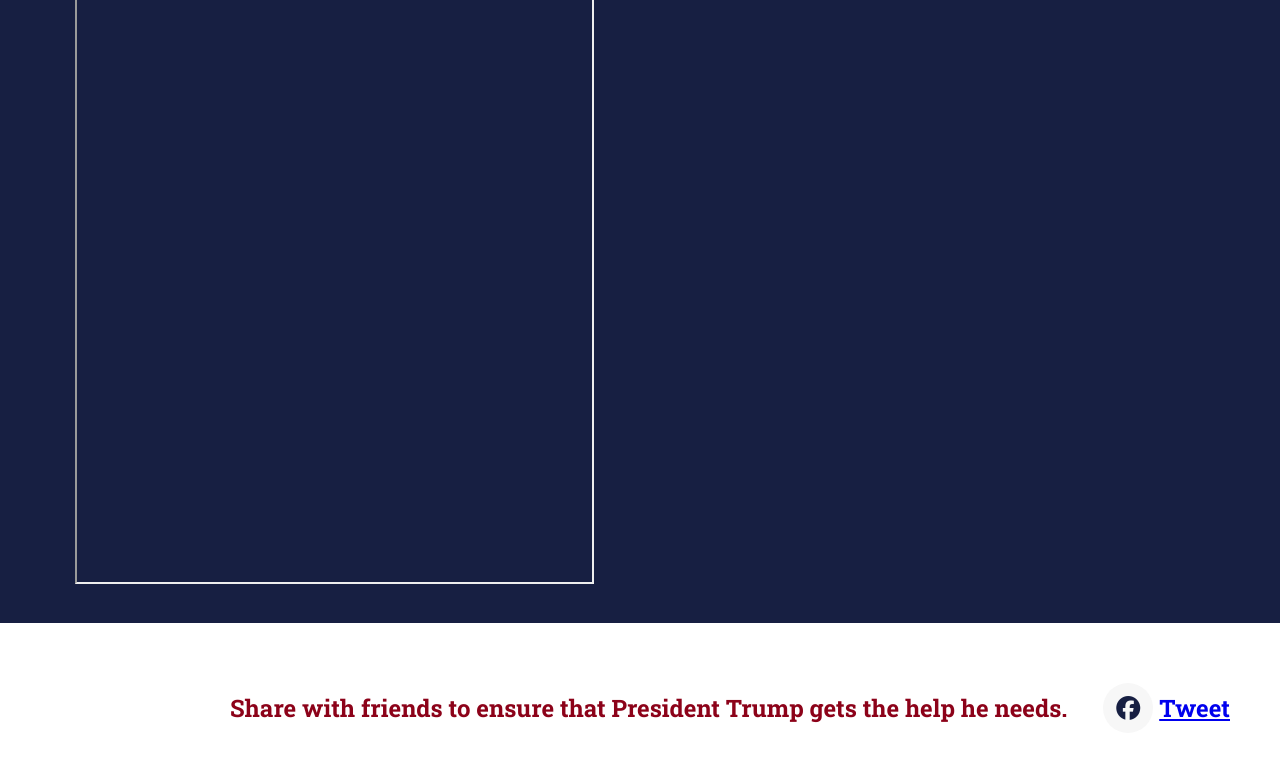
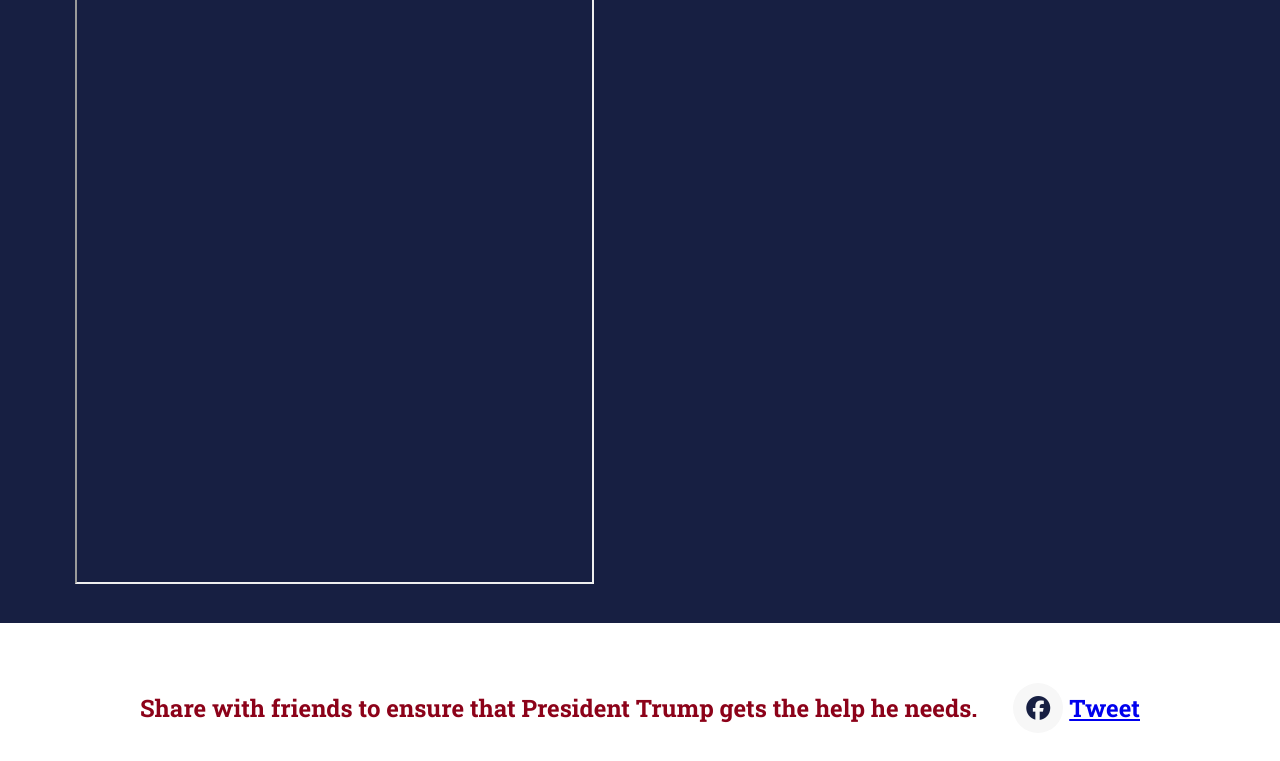
Before and after one commit to br649417/fight-the-power, a plain HTML site: page index.html in a window 1280 px wide. Shown: the part 1329-2090 px from the top of the page. Drawn offline with nearby package versions, Linux system fonts and the light colour scheme.

Commit message:
asdfsadfsafas

```diff
--- a/index.scss
+++ b/index.scss
@@ -335,7 +335,7 @@ body {
 	#share {
 		.share-text {
 			margin: 25px;
-			text-align: right;
+			text-align: center;
 			color: $red;
 			#icon-holder {
 				.fb-share-button {
```
Also changed, not shown: index.html (+1 -2 lines), index.css, 1 other file.
